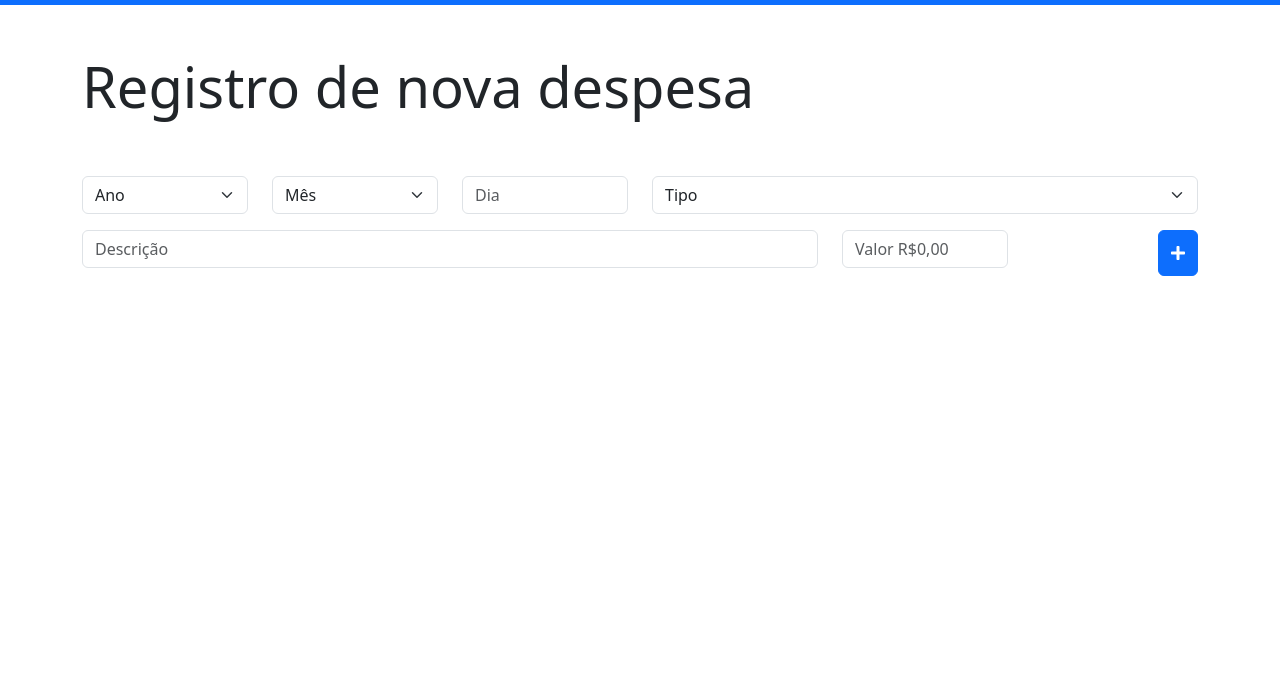
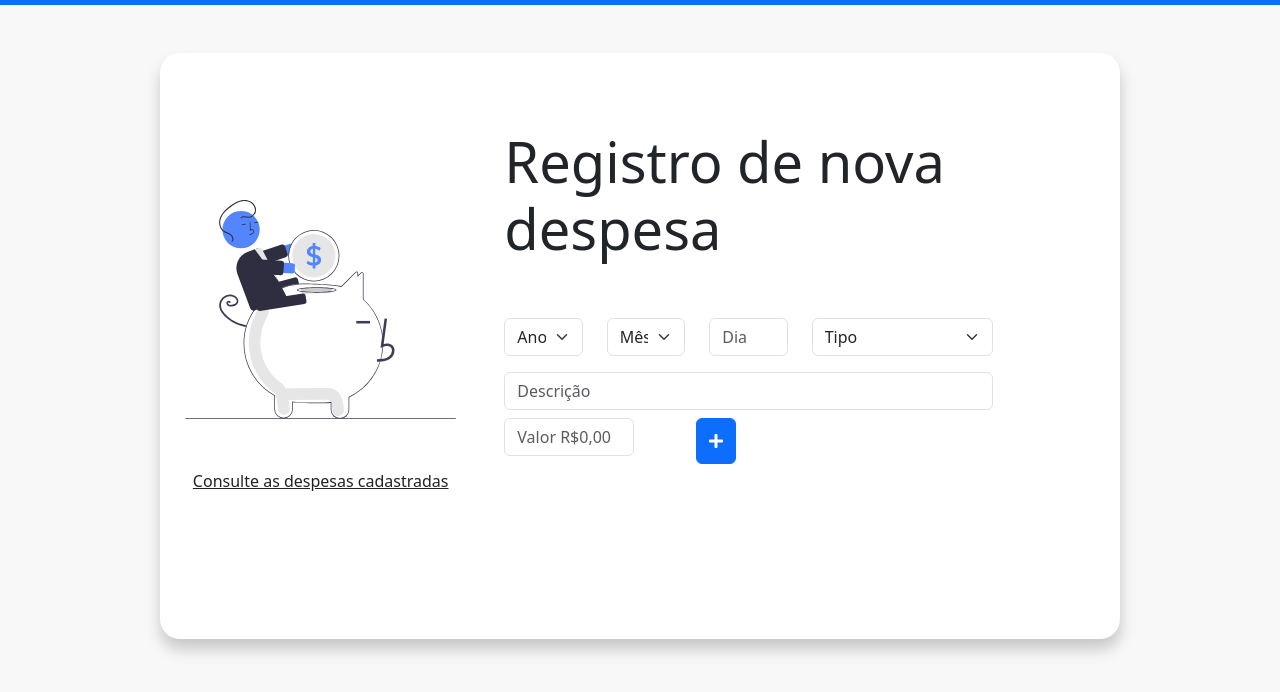
Before and after one commit to luccarvalho/app-orcamento-pessoal, a plain HTML site: page index.html in a window 1280 px wide. Shown: the part 56-748 px from the top of the page. Drawn offline with nearby package versions, Linux system fonts and the light colour scheme.

Commit message:
Mudança de layout da página de cadastro.

```diff
--- /dev/null
+++ b/css/styles.css
@@ -0,0 +1,36 @@
+body {
+  background-color: #f8f8f8;
+}
+
+/* formulário */
+#form-container {
+  background-color: #fff;
+  border-radius: 20px;
+  box-shadow: 0.5px 10px 15px rgba(0, 0, 0, 0.2);
+  margin: 25px auto;
+  padding: 25px;
+}
+
+#form-container a {
+  color: #222;
+  transition: 0.5s;
+}
+
+#form-container a:hover {
+  color: #6373ff;
+}
+
+#form-container form {
+  padding-bottom: 100px;
+}
+
+.row.align-items-center {
+  align-content: center;
+  height: 100%;
+  padding: 50px 0;
+}
+
+#link-container {
+  text-align: center;
+  padding-top: 50px;
+}
--- a/index.html
+++ b/index.html
@@ -18,6 +18,8 @@
       integrity="sha384-ENjdO4Dr2bkBIFxQpeoTz1HIcje39Wm4jDKdf19U8gI4ddQ3GYNS7NTKfAdVQSZe"
       crossorigin="anonymous"
     ></script>
+    <!-- CSS -->
+    <link rel="stylesheet" href="css/styles.css" />
     <!-- Font Awesome -->
     <script
       defer
@@ -67,14 +69,15 @@
       </div>
     </nav>
 
-    <div class="container">
-      <div class="row">
-        <div class="col mb-5">
+    <div class="container col-11 col-md-9" id="form-container">
+      <div class="row align-items-center gx-5">
+        <div class="col-md-8 order-md-2">
+          <div class="row mb-5">
             <h1 class="display-4">Registro de nova despesa</h1>
-        </div>
           </div>
 
           <form id="form">
+            <div class="form-floating mb-2">
               <div class="row mb-2">
                 <div class="col-md-2 mb-2">
                   <select class="form-select" id="ano">
@@ -82,7 +85,6 @@
                     <option value="2023">2023</option>
                   </select>
                 </div>
-
                 <div class="col-md-2 mb-2">
                   <select class="form-select" id="mes">
                     <option selected>Mês</option>
@@ -100,7 +102,6 @@
                     <option value="12">Dezembro</option>
                   </select>
                 </div>
-
                 <div class="col-md-2 mb-2">
                   <input
                     type="number"
@@ -112,8 +113,7 @@
                     id="dia"
                   />
                 </div>
-
-          <div class="col-md-6">
+                <div class="col-md-4">
                   <select class="form-select" id="tipo">
                     <option selected>Tipo</option>
                     <option value="1">Alimentação</option>
@@ -125,9 +125,8 @@
                   </select>
                 </div>
               </div>
-
               <div class="row">
-          <div class="col-md-8 mb-2">
+                <div class="col-md-10">
                   <input
                     type="text"
                     class="form-control"
@@ -135,8 +134,10 @@
                     id="descricao"
                   />
                 </div>
-
-          <div class="col-md-2 mb-2">
+              </div>
+            </div>
+            <div class="row">
+              <div class="col-md-3 mb-2">
                 <input
                   type="text"
                   class="form-control"
@@ -156,6 +157,20 @@
               </div>
             </div>
           </form>
+        </div>
+        <div class="col-md-4 order-md-1">
+          <div class="col-12">
+            <img
+              src="img/expense.svg"
+              alt="Cadastrar Despesa"
+              class="img-fluid"
+            />
+          </div>
+          <div class="col-12" id="link-container">
+            <a href="consulta.html">Consulte as despesas cadastradas</a>
+          </div>
+        </div>
+      </div>
     </div>
     <!-- Modal -->
     <div
```
Lines whose indentation alone changed are shown as unchanged.
